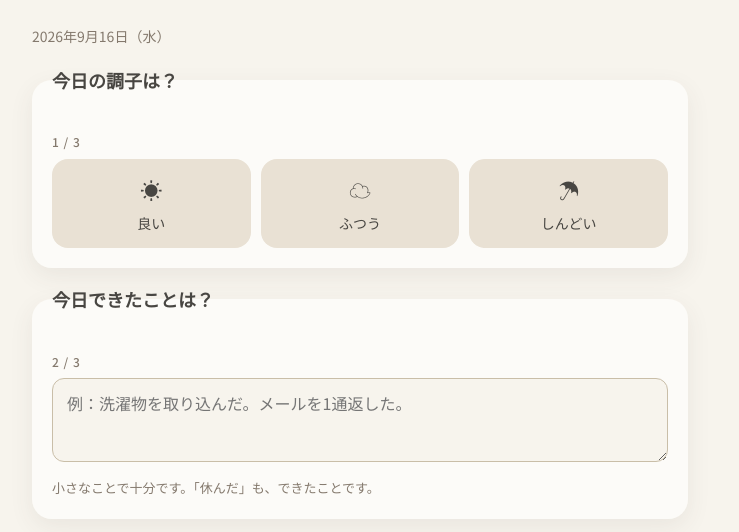
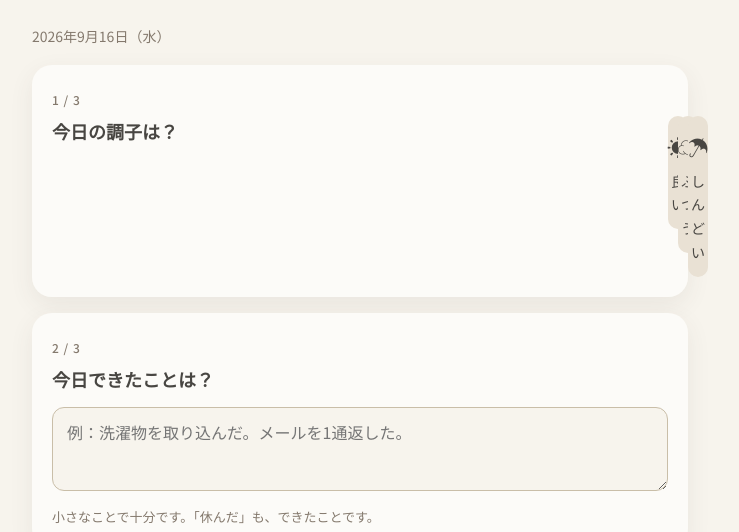
Before and after one commit to takubon3140/bochibochi-lp, a plain HTML site: page note/index.html in a window 1280 px wide. Shown: the part 205-737 px from the top of the page, without its empty margins (280-1019 px from the left). Drawn offline with Linux system fonts and the light colour scheme; a web font is replaced by a local one.

Commit message:
ノート: legend がカード外に出る表示を修正
Co-Authored-By: Claude Fable 5.1 <noreply@anthropic.com>

```diff
--- a/note/index.html
+++ b/note/index.html
@@ -38,6 +38,7 @@
 
       form.note { display: grid; gap: 16px; }
       fieldset { border: 0; margin: 0; min-width: 0; padding: 20px; background: var(--warm-white); border-radius: var(--r-l); box-shadow: var(--shadow); }
+      legend { float: left; width: 100%; }
       legend, .q { font-family: var(--heading); font-weight: 700; font-size: 18px; margin: 0 0 12px; padding: 0; }
       .q-num { display: inline-block; font-family: var(--body); font-weight: 500; font-size: 12px; color: var(--soft-brown); letter-spacing: 1px; margin-bottom: 6px; }
       .moods { display: grid; grid-template-columns: repeat(3, minmax(0, 1fr)); gap: 10px; }
```
